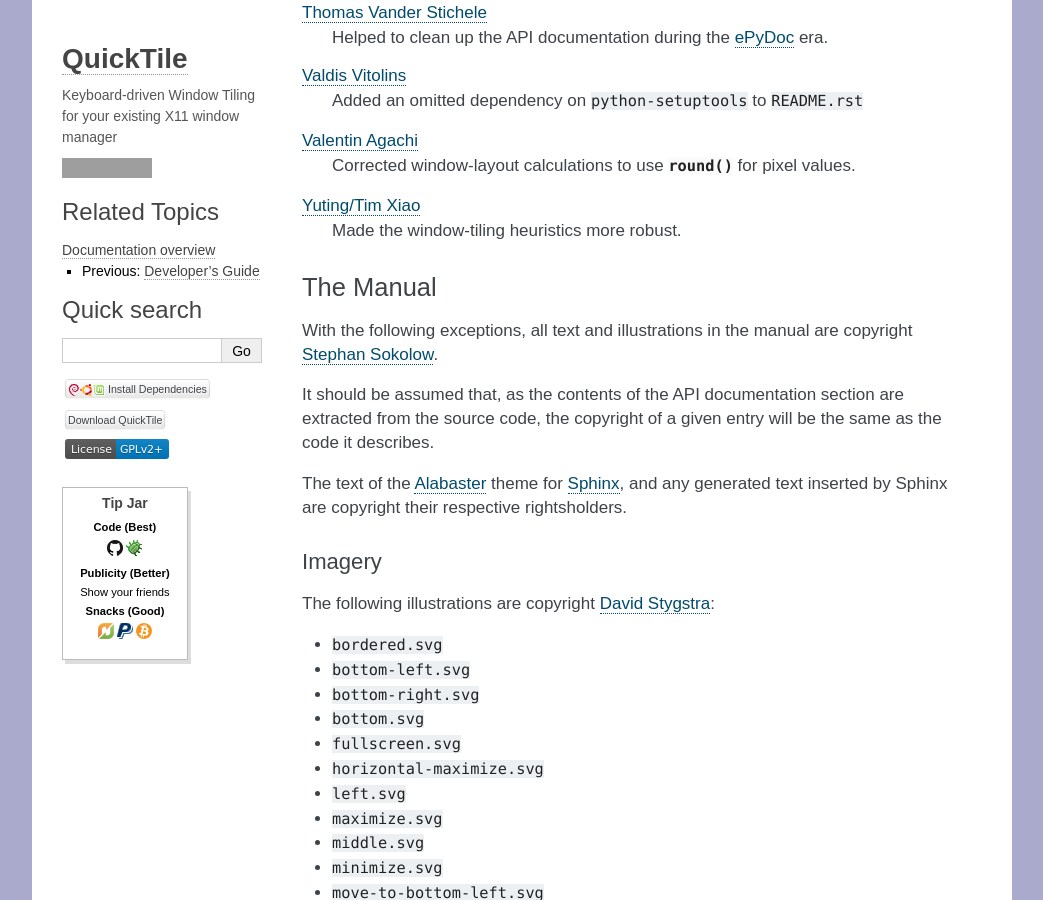
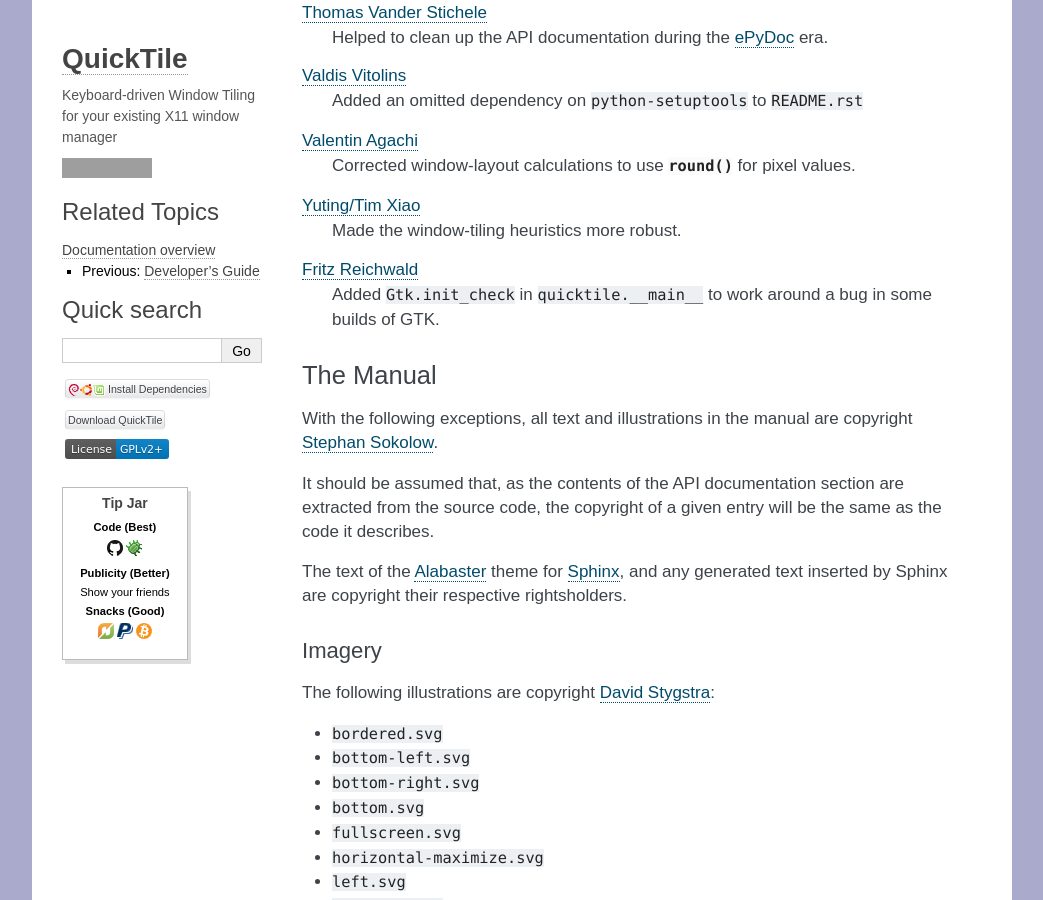
Before and after one commit to ssokolow/quicktile, a Sphinx documentation site: the page built from docs/authors/index.rst, in a window 1280 px wide and 900 px high, scrolled down 1006 px. Shown: the whole window, without its empty margins (118-1161 px from the left). Built offline with Sphinx 7.4.7, drawn with Linux system fonts in a browser that asks for light colours; grey boxes are pictures that could not be loaded.

Commit message:
Add docs/authors/index.rst entry

```diff
--- a/docs/authors/index.rst
+++ b/docs/authors/index.rst
@@ -75,6 +75,11 @@ Justin
 
 `Yuting/Tim Xiao`_
     Made the window-tiling heuristics more robust.
+
+`Fritz Reichwald`_
+    Added ``Gtk.init_check`` in ``quicktile.__main__`` to work around a
+    bug in some builds of GTK.
+
 
 The Manual
 ----------
@@ -156,6 +161,7 @@ only to display favicon-style links to their owners' websites.
 .. _Valdis Vitolins: https://github.com/valdisvi
 .. _Valentin Agachi: https://github.com/avaly
 .. _Yuting/Tim Xiao: https://github.com/txiao
+.. _Fritz Reichwald: https://github.com/fiete201
 
 ..
     NOTE: For "Yuting/Tim Xiao", the commits are signed "Yuting Xiao" but the
```
Also changed, not shown: 1 other file.
